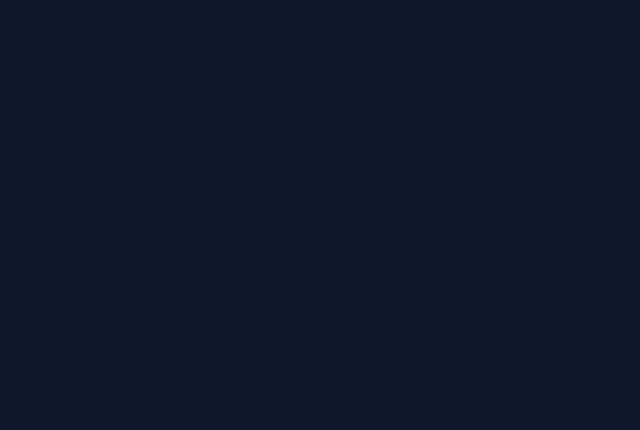
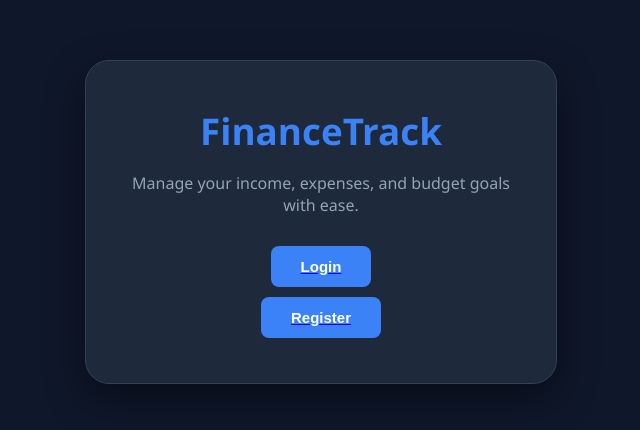
Before and after one commit to ayishwarya-24/Finance_track, a React (Create React App) app in the folder frontend/: page / in a window 1280 px wide. Before the commit this address had no page. Shown: the part 178-608 px from the top of the page, without its empty margins (319-959 px from the left). Built offline with nearby package versions, Linux system fonts and the light colour scheme.

Commit message:
Added Home Page

```diff
--- a/frontend/src/App.css
+++ b/frontend/src/App.css
@@ -36,3 +36,11 @@
     transform: rotate(360deg);
   }
 }
+
+.home-login {
+    background: #3B82F6;
+}
+
+.home-register {
+    background: #10B981;
+}
--- a/frontend/src/App.js
+++ b/frontend/src/App.js
@@ -1,5 +1,6 @@
 import { BrowserRouter, Routes, Route } from "react-router-dom";
 
+import Home from "./pages/Home";
 import Register from "./pages/Register";
 import Login from "./pages/Login";
 import Dashboard from "./pages/Dashboard";
@@ -8,6 +9,7 @@ function App() {
     return (
         <BrowserRouter>
             <Routes>
+                <Route path="/" element={<Home />} />
                 <Route path="/register" element={<Register />} />
                 <Route path="/login" element={<Login />} />
                 <Route path="/dashboard" element={<Dashboard />} />
--- /dev/null
+++ b/frontend/src/pages/Home.js
@@ -0,0 +1,35 @@
+import { Link } from "react-router-dom";
+
+function Home() {
+    return (
+        <div className="auth-container">
+            <div className="auth-card">
+                <h1 className="auth-title">
+                    FinanceTrack
+                </h1>
+
+                <p className="auth-subtitle">
+                    Manage your income, expenses,
+                    and budget goals with ease.
+                </p>
+
+                <Link to="/login">
+                    <button className="auth-btn home-login">
+                        Login
+                    </button>
+                </Link>
+
+                <Link to="/register">
+                    <button className="auth-btn home-register"
+                        className="auth-btn"
+                        style={{ marginTop: "10px" }}
+                    >
+                        Register
+                    </button>
+                </Link>
+            </div>
+        </div>
+    );
+}
+
+export default Home;
```
